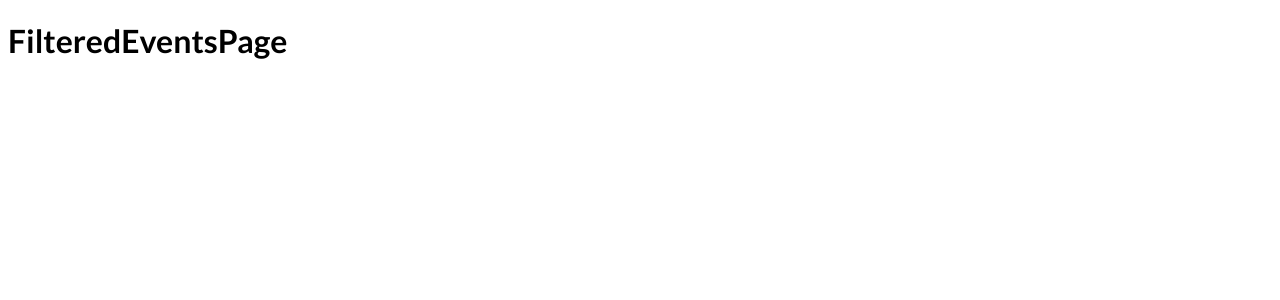
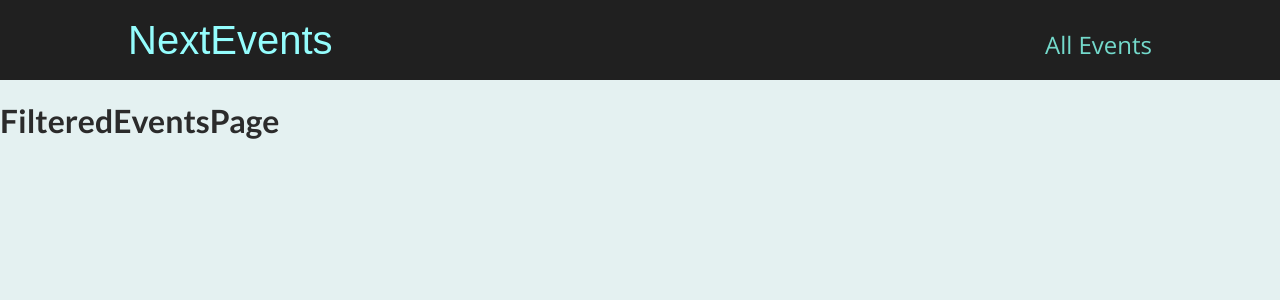
Before and after one commit to liaHi19/next-events, a Next.js app: page /events in a window 1280 px wide. Shown: the top 300 px of the page. Built offline with nearby package versions, Linux system fonts and the light colour scheme.

Commit message:
[#5]Add layout

```diff
--- /dev/null
+++ b/components/layout/Layout.jsx
@@ -0,0 +1,14 @@
+import React from "react";
+
+import MainHeader from "./mainHeader/MainHeader";
+
+const Layout = ({ children }) => {
+  return (
+    <>
+      <MainHeader />
+      <main>{children}</main>
+    </>
+  );
+};
+
+export default Layout;
--- /dev/null
+++ b/components/layout/mainHeader/MainHeader.jsx
@@ -0,0 +1,23 @@
+import React from "react";
+import Link from "next/link";
+
+import styles from "./mainHeader.module.css";
+
+const MainHeader = () => {
+  return (
+    <header className={styles.header}>
+      <div className={styles.logo}>
+        <Link href="/">NextEvents</Link>
+      </div>
+      <nav className={styles.navigation}>
+        <ul>
+          <li>
+            <Link href="/events">All Events</Link>
+          </li>
+        </ul>
+      </nav>
+    </header>
+  );
+};
+
+export default MainHeader;
--- /dev/null
+++ b/components/layout/mainHeader/mainHeader.module.css
@@ -0,0 +1,41 @@
+.header {
+  width: 100%;
+  display: flex;
+  justify-content: space-between;
+  align-items: baseline;
+  padding: 1rem 10%;
+  height: 5rem;
+  background-color: #202020;
+}
+
+.logo {
+  font-size: 1.5rem;
+  color: white;
+  font-family: "Fira", sans-serif;
+  height: 100%;
+  display: flex;
+  justify-content: center;
+  align-items: center;
+  color: #94fdfd;
+}
+
+.logo a {
+  text-decoration: none;
+  color: #94fdfd;
+}
+
+.navigation a {
+  text-decoration: none;
+  color: #74dacc;
+  font-size: 1rem;
+}
+
+@media (min-width: 768px) {
+  .logo {
+    font-size: 2.5rem;
+  }
+
+  .navigation a {
+    font-size: 1.5rem;
+  }
+}
--- a/pages/_app.js
+++ b/pages/_app.js
@@ -1,7 +1,13 @@
-import '../styles/globals.css'
+import "../styles/globals.css";
+
+import Layout from "../components/layout/Layout";
 
 function MyApp({ Component, pageProps }) {
-  return <Component {...pageProps} />
+  return (
+    <Layout>
+      <Component {...pageProps} />
+    </Layout>
+  );
 }
 
-export default MyApp
+export default MyApp;
--- a/styles/globals.css
+++ b/styles/globals.css
@@ -1,11 +1,14 @@
-@import url("https://fonts.googleapis.com/css2?family=Lato:wght@700&family=Open+Sans:wght@400;700&display=swap");
+@import url("https://fonts.googleapis.com/css2?family=Lato:wght@400;700&family=Open+Sans:wght@400;700&display=swap");
 
 * {
   box-sizing: border-box;
 }
 
 body {
+  margin: 0;
   font-family: "Open Sans", "Lato", sans-serif;
+  color: #414141;
+  background-color: #e4f1f1;
 }
 
 h1,
@@ -15,4 +18,16 @@
 h5,
 h6 {
   font-family: "Lato", sans-serif;
+  color: #2b2b2b;
 }
+
+ul {
+  list-style: none;
+  margin: 0;
+  padding: 0;
+}
+
+.center {
+  margin: auto;
+  text-align: center;
+}
```
